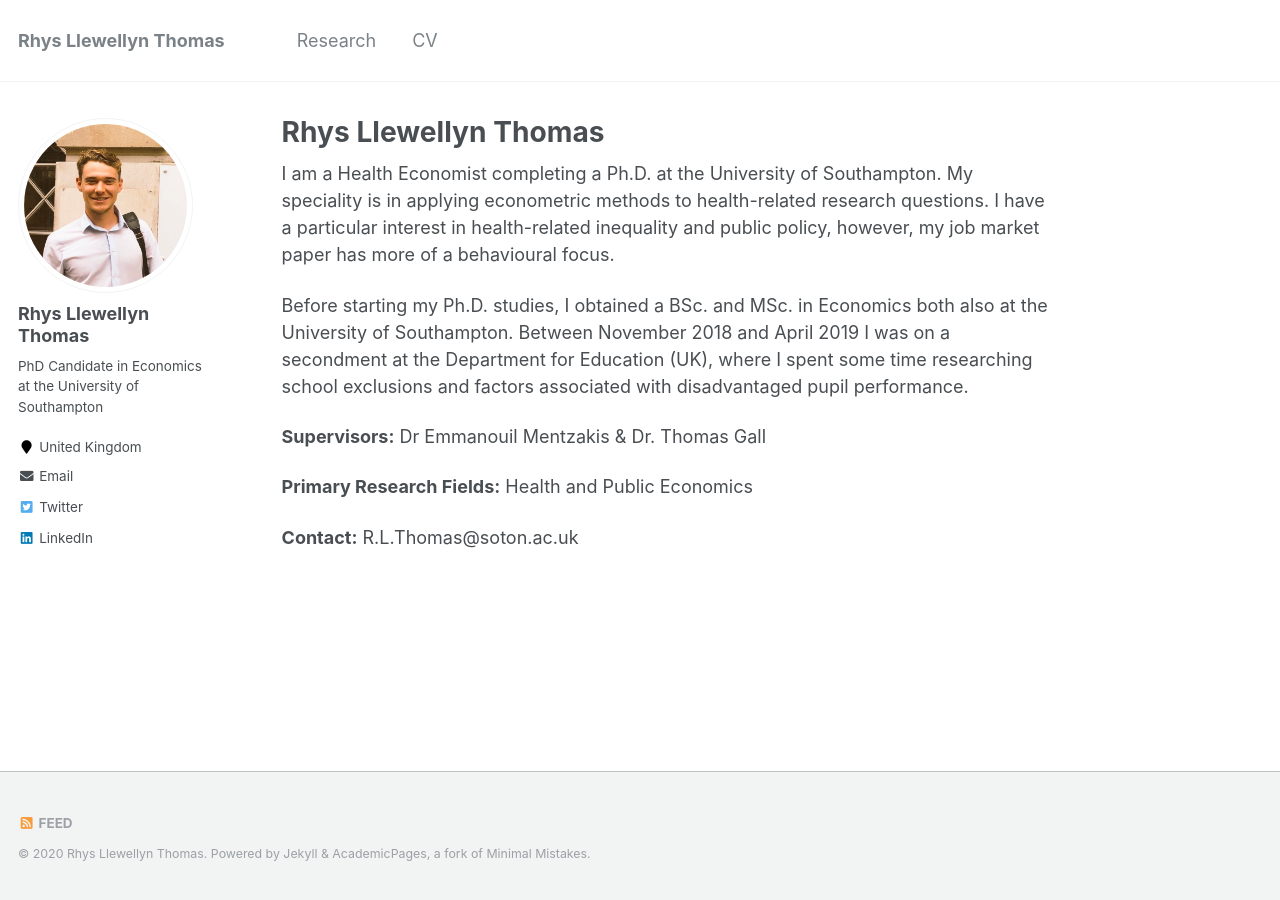
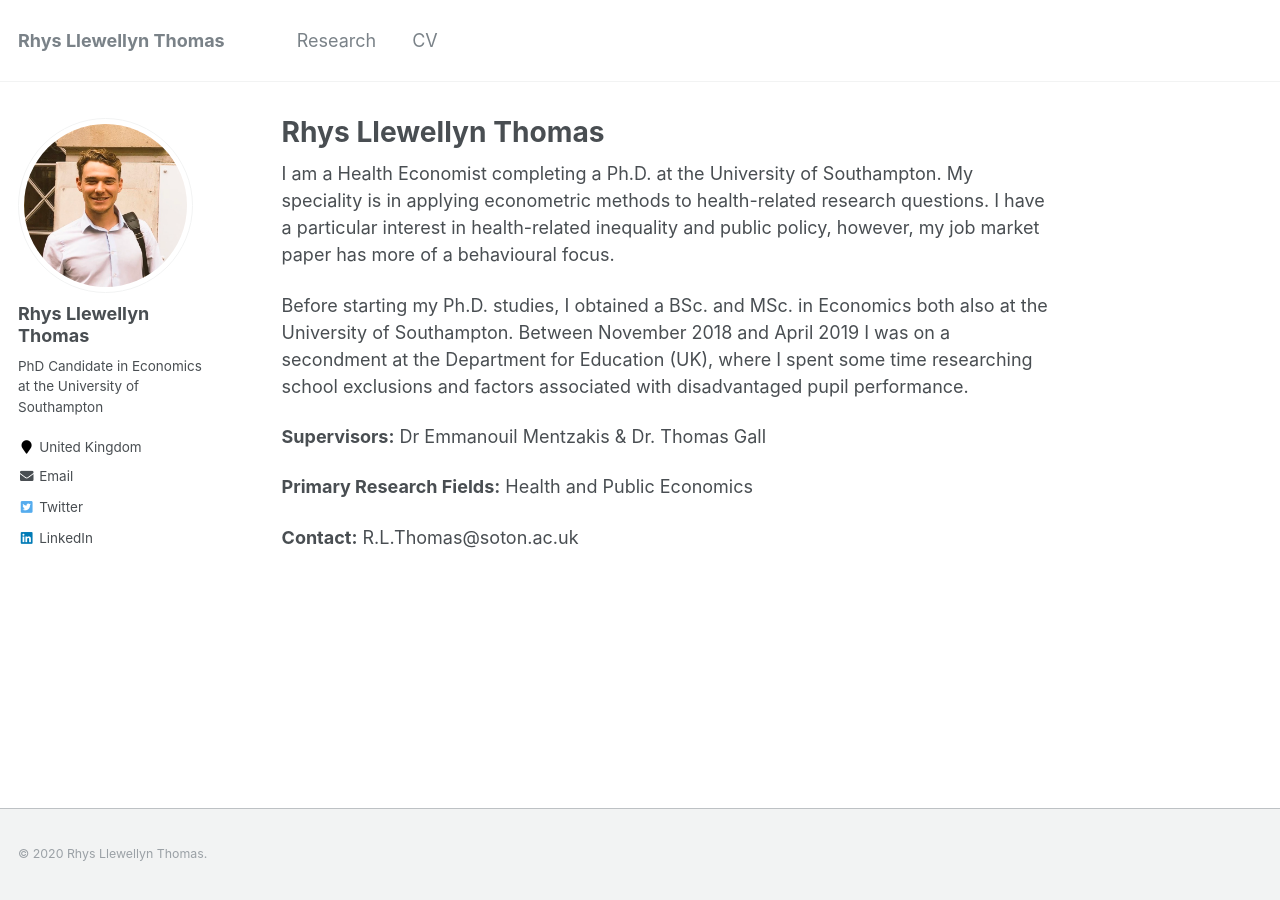
Before and after one commit to RhysLlThomas/rhysllthomas.github.io, a Jekyll site: the page built from _pages/about.md, in a window 1280 px wide. Built offline with Jekyll 4.4.1, drawn with Linux system fonts in a browser that asks for light colours.

Commit message:
Update footer.html

```diff
--- a/_includes/footer.html
+++ b/_includes/footer.html
@@ -17,8 +17,7 @@
     {% if site.author.bitbucket %}
       <li><a href="http://bitbucket.org/{{ site.author.bitbucket }}"><i class="fab fa-bitbucket" aria-hidden="true"></i> Bitbucket</a></li>
     {% endif %}
-    <li><a href="{% if site.atom_feed.path %}{{ site.atom_feed.path }}{% else %}{{ base_path }}/feed.xml{% endif %}"><i class="fa fa-fw fa-rss-square" aria-hidden="true"></i> {{ site.data.ui-text[site.locale].feed_label | default: "Feed" }}</a></li>
   </ul>
 </div>
 
-<div class="page__footer-copyright">&copy; {{ site.time | date: '%Y' }} {{ site.name | default: site.title }}. {{ site.data.ui-text[site.locale].powered_by | default: "Powered by" }} <a href="http://jekyllrb.com" rel="nofollow">Jekyll</a> &amp; <a href="https://github.com/academicpages/academicpages.github.io">AcademicPages</a>, a fork of <a href="https://mademistakes.com/work/minimal-mistakes-jekyll-theme/" rel="nofollow">Minimal Mistakes</a>.</div>
+<div class="page__footer-copyright">&copy; {{ site.time | date: '%Y' }} {{ site.name | default: site.title }}. </div>
```
